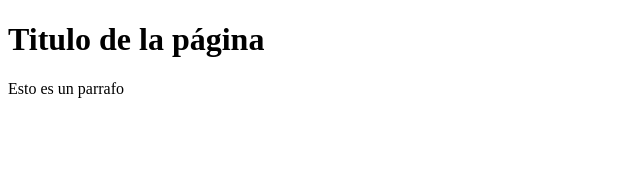
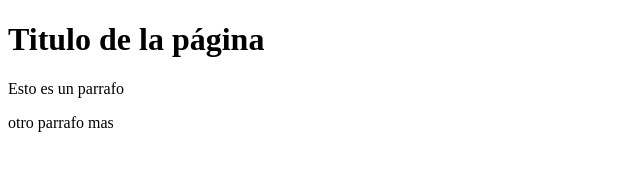
Before and after one commit to MarioGarBar/proyecto-empresa-c, a plain HTML site: page index.html in a window 1280 px wide. Shown: the whole page, without its empty margins (0-640 px from the left). Drawn offline with Linux system fonts and the light colour scheme.

Commit message:
desde vscode

```diff
--- a/index.html
+++ b/index.html
@@ -8,5 +8,6 @@
 <body>
     <h1>Titulo de la página</h1>
     <p>Esto es un parrafo</p>
+    <P>otro parrafo mas</P>
 </body>
 </html>
```
